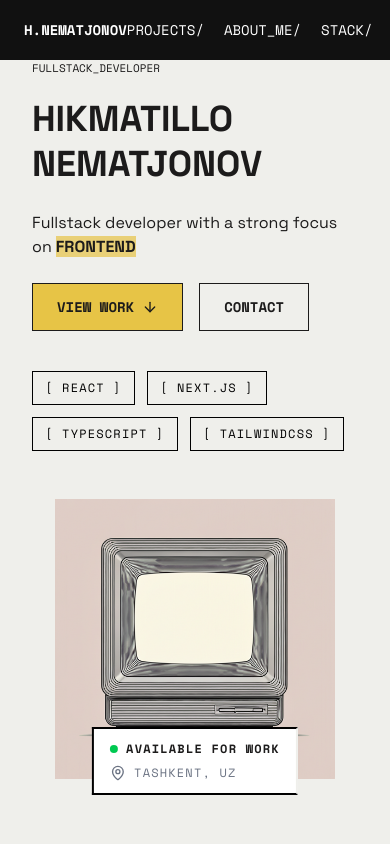
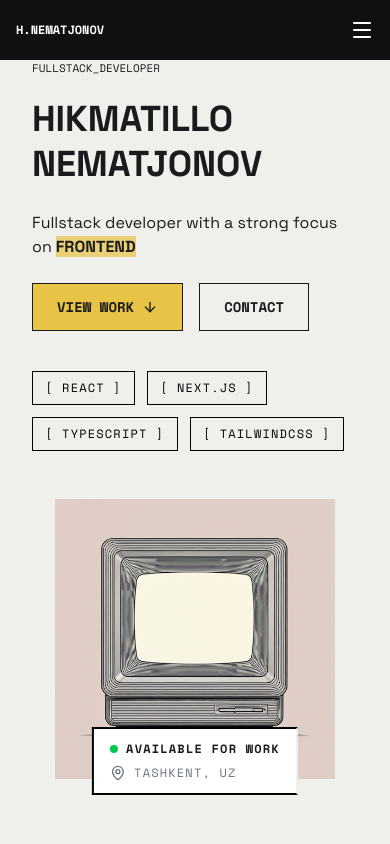
Before and after one commit to nematjonovv/personal-website, a Next.js app: page / in a window 390 px wide. Shown: the top 844 px of the page. Built offline with nearby package versions, Linux system fonts and the light colour scheme.

Commit message:
fix(header): move mobile menu close button into portal, switch header to sticky

```diff
--- a/package.json
+++ b/package.json
@@ -11,6 +11,7 @@
   "dependencies": {
     "@vercel/analytics": "^2.0.1",
     "framer-motion": "^12.42.2",
+    "lenis": "^1.3.25",
     "lucide-react": "^1.17.0",
     "next": "16.2.6",
     "react": "19.2.4",
--- a/src/app/(home)/components/FeauterCard.tsx
+++ b/src/app/(home)/components/FeauterCard.tsx
@@ -35,14 +35,21 @@ function FeaturedCard({ project }: { project: Project }) {
           </p>
 
           <div className="flex flex-wrap gap-2 mb-2 sm:mb-4">
-            {project.tags.map((tag) => (
-              <span
-                key={tag}
-                className="border border-zinc-700 text-zinc-400 px-2.5 py-1 text-[10px] sm:text-xs font-mono tracking-widest"
-              >
-                {tag}
-              </span>
-            ))}
+            {project.tags.map((tag) => {
+              const isClaude = tag.toUpperCase().includes('CLAUDE')
+              return (
+                <span
+                  key={tag}
+                  className={
+                    isClaude
+                      ? "border border-[#D97757]/40 bg-[#D97757]/10 text-[#D97757] px-3 py-1.5 text-xs font-mono tracking-widest"
+                      : "border border-zinc-700 text-zinc-400 px-3 py-1.5 text-xs font-mono tracking-widest"
+                  }
+                >
+                  {tag}
+                </span>
+              )
+            })}
           </div>
 
           <div className="flex flex-col sm:flex-row gap-3 w-full">
--- a/src/app/(home)/components/Terminal.tsx
+++ b/src/app/(home)/components/Terminal.tsx
@@ -48,7 +48,6 @@ function Terminal() {
             onChange={e => setInput(e.target.value)}
             maxLength={50}
             className="absolute opacity-0 w-0 h-0"
-            autoFocus
           />
         </div>
 
--- a/src/app/layout.tsx
+++ b/src/app/layout.tsx
@@ -2,6 +2,7 @@ import type { Metadata } from "next";
 import { Geist_Mono, Space_Grotesk, Space_Mono } from "next/font/google";
 import "./globals.css";
 import { Analytics } from "@vercel/analytics/next"
+import SmoothScrollProvider from "../components/LenisProivder";
 const spaceGrotesk = Space_Grotesk({
   variable: "--font-space-grotesk",
   subsets: ["latin"],
@@ -41,7 +42,11 @@ export default function RootLayout({
       className={`${spaceGrotesk.variable} ${spaceMono.variable} h-full antialiased`}
     >
       <Analytics />
-      <body className="bg-(--primary)">{children}</body>
+      <body className="bg-(--primary)">
+        <SmoothScrollProvider>
+          {children}
+        </SmoothScrollProvider>
+      </body>
     </html>
   );
 }
--- a/src/components/Header.tsx
+++ b/src/components/Header.tsx
@@ -1,16 +1,24 @@
 import { MoveRight } from "lucide-react";
 import Menu from "./header-menu";
+import { motion } from "framer-motion"
 
 function Header() {
   return (
-    <header className="h-15 bg-(--secondary) flex items-center justify-between  px-6">
-      <p className="uppercase text-white font-mono font-bold text-sm ">h.nematjonov</p>
+    <motion.header
+      initial={{ y: -60, opacity: 0 }}
+      animate={{ y: 0, opacity: 1 }}
+      transition={{ duration: 0.4, ease: "easeOut" }}
+      className="sticky top-0 left-0 w-full z-40 h-15 bg-(--secondary) flex items-center justify-between px-4 sm:px-6"
+    >
+      <p className="uppercase text-white font-mono font-bold text-xs sm:text-sm">
+        h.nematjonov
+      </p>
       <Menu />
-      <button className="flex items-center gap-2 text-(#231B00) font-mono font-bold text-sm bg-(--accent) h-full px-4 uppercase cursor-pointer">
+      <button className="hidden sm:flex items-center gap-2 text-(#231B00) font-mono font-bold text-sm bg-(--accent) h-full px-4 uppercase cursor-pointer">
         hire me <MoveRight />
       </button>
-    </header>
-  );
+    </motion.header>
+  )
 }
 
 export default Header;
--- /dev/null
+++ b/src/components/LenisProivder.tsx
@@ -0,0 +1,19 @@
+"use client"
+
+import { ReactLenis } from 'lenis/react'
+import { ReactNode } from 'react'
+
+export default function SmoothScrollProvider({ children }: { children: ReactNode }) {
+  return (
+    <ReactLenis
+      root
+      options={{
+        duration: 1.2,
+        easing: (t) => Math.min(1, 1.001 - Math.pow(2, -10 * t)),
+        smoothWheel: true,
+      }}
+    >
+      {children}
+    </ReactLenis>
+  )
+}
--- a/src/components/ScrollToTop.tsx
+++ b/src/components/ScrollToTop.tsx
@@ -2,9 +2,11 @@
 
 import { ArrowUp } from 'lucide-react'
 import { useState, useEffect } from 'react'
+import { useLenis } from 'lenis/react'
 
 export default function ScrollToTop() {
   const [visible, setVisible] = useState(false)
+  const lenis = useLenis()
 
   useEffect(() => {
     const handleScroll = () => {
@@ -15,7 +17,7 @@ export default function ScrollToTop() {
   }, [])
 
   const scrollToTop = () => {
-    window.scrollTo({ top: 0, behavior: 'smooth' })
+    lenis?.scrollTo(0, { duration: 1.2 })
   }
 
   if (!visible) return null
--- a/src/components/header-menu.tsx
+++ b/src/components/header-menu.tsx
@@ -1,17 +1,103 @@
-import { menu } from "../shared/data/menu.data";
+"use client"
+import { useEffect, useState } from "react"
+import { Menu as MenuIcon, X } from "lucide-react"
+import { useLenis } from "lenis/react"
+import { menu } from "../shared/data/menu.data"
+import { motion, AnimatePresence } from "framer-motion"
+import { createPortal } from "react-dom"
 
 function Menu() {
+  const [isOpen, setIsOpen] = useState(false)
+  const [mounted, setMounted] = useState(false)
+  const lenis = useLenis()
+
+  useEffect(() => {
+    setMounted(true)
+  }, [])
+
+  const handleClick = (e: React.MouseEvent, id: string) => {
+    e.preventDefault()
+    lenis?.scrollTo(`#${id}`, { duration: 1.2 })
+    setIsOpen(false)
+  }
+
+  const mobileMenu = (
+    <AnimatePresence>
+      {isOpen && (
+        <motion.nav
+          initial={{ opacity: 0, y: -20 }}
+          animate={{ opacity: 1, y: 0 }}
+          exit={{ opacity: 0, y: -20 }}
+          transition={{ duration: 0.3, ease: "easeInOut" }}
+          className="sm:hidden fixed inset-0 top-0 bg-[#1A1A1A] z-50 flex flex-col items-center justify-center gap-8"
+        >
+          {/* close button lives inside the portal now */}
+          <button
+            onClick={() => setIsOpen(false)}
+            className="absolute top-4 right-6 text-white cursor-pointer"
+            aria-label="Close menu"
+          >
+            <X size={24} />
+          </button>
+
+          {menu.map((item, i) => (
+            <motion.a
+              key={i}
+              initial={{ opacity: 0, y: 12 }}
+              animate={{ opacity: 1, y: 0 }}
+              transition={{ delay: i * 0.07, duration: 0.25 }}
+              href={`#${item.id}`}
+              onClick={(e) => handleClick(e, item.id)}
+              className="uppercase font-mono font-bold text-2xl text-white hover:text-(--accent) transition-colors"
+            >
+              {item.title}/
+            </motion.a>
+          ))}
+
+          <motion.button
+            initial={{ opacity: 0, y: 12 }}
+            animate={{ opacity: 1, y: 0 }}
+            transition={{ delay: menu.length * 0.07, duration: 0.25 }}
+            onClick={() => setIsOpen(false)}
+            className="flex items-center gap-2 text-(#231B00) font-mono font-bold text-sm bg-(--accent) px-6 py-3 uppercase cursor-pointer mt-4"
+          >
+            hire me
+          </motion.button>
+        </motion.nav>
+      )}
+    </AnimatePresence>
+  )
+
   return (
-    <nav className="flex items-center gap-5">
-      {
-        menu.map((item, i) => (
-          <a className="uppercase font-mono font-light text-sm text-white" key={i} href={`#${item.id}`}>
+    <>
+      {/* desktop nav */}
+      <nav className="hidden sm:flex items-center gap-5">
+        {menu.map((item, i) => (
+          <a
+            key={i}
+            href={`#${item.id}`}
+            onClick={(e) => handleClick(e, item.id)}
+            className="uppercase font-mono font-light text-sm text-white hover:text-(--accent) transition-colors cursor-pointer"
+          >
             {item.title}/
           </a>
-        ))
-      }
-    </nav>
-  );
+        ))}
+      </nav>
+
+      {/* mobile toggle — only shown when menu is closed */}
+      {!isOpen && (
+        <button
+          onClick={() => setIsOpen(true)}
+          className="sm:hidden text-white relative cursor-pointer"
+          aria-label="Open menu"
+        >
+          <MenuIcon size={24} />
+        </button>
+      )}
+
+      {mounted && createPortal(mobileMenu, document.body)}
+    </>
+  )
 }
 
 export default Menu
```
Also changed, not shown: 1 other file (tests, documents, lock files or other folders).
